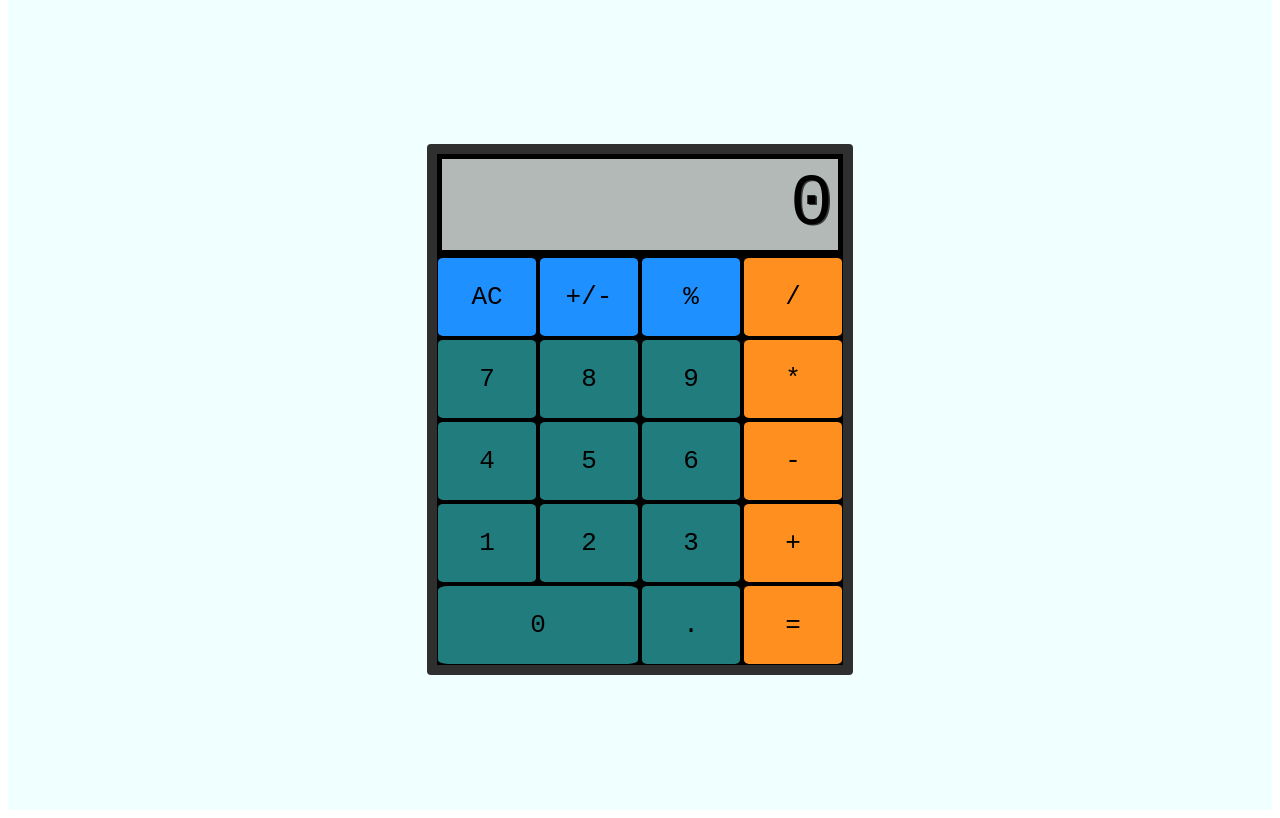
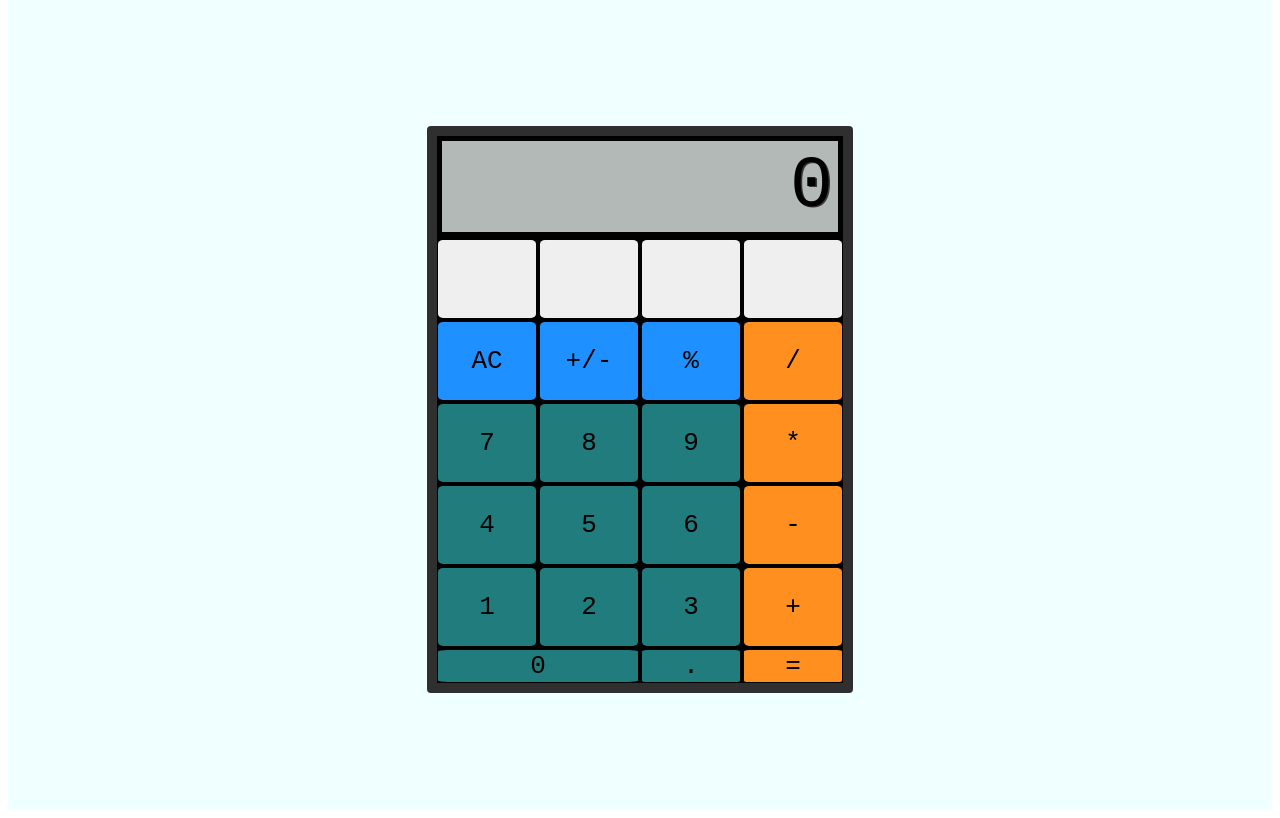
Before and after one commit to cop4808-spring-2023-fullstack-web/cop4808-git-and-github-fundamentals-danram0121, a plain HTML site: page calculator.html in a window 1280 px wide. Shown: the part 91-909 px from the top of the page. Drawn offline with Linux system fonts and the light colour scheme.

Commit message:
added 4 empty buttons top most row

```diff
--- a/calculator.html
+++ b/calculator.html
@@ -14,6 +14,10 @@
         <main id="calc">
             <div id="container">
                 <div id="display">0</div>
+                <button type="button" class="" value=" data-key"></button>
+                <button type="button" class="" value=" data-key"></button>
+                <button type="button" class="" value=" data-key"></button>
+                <button type="button" class="" value=" data-key"></button>
                 <button type="button" class="clear" value="clear" data-key="8">AC</button>
                 <button type="button" class="sign" value="sign" data-key="192">+/-</button>
                 <button type="button" class="percent" value="percent" data-key="80">%</button>
```
